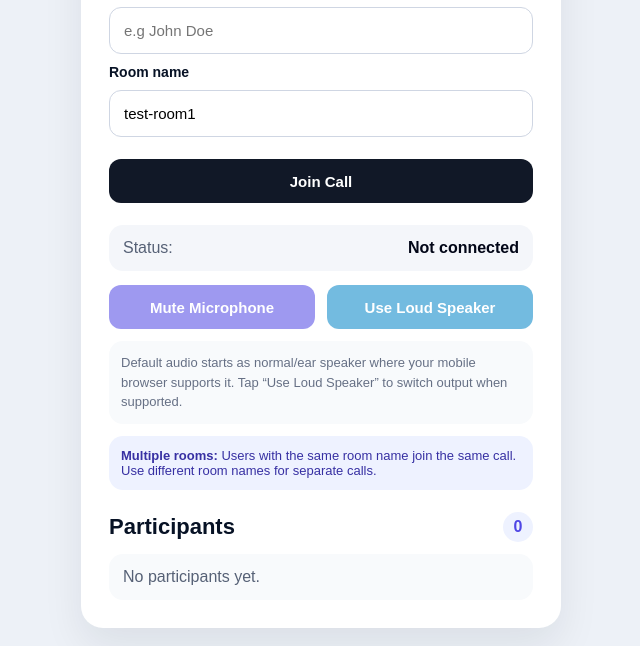
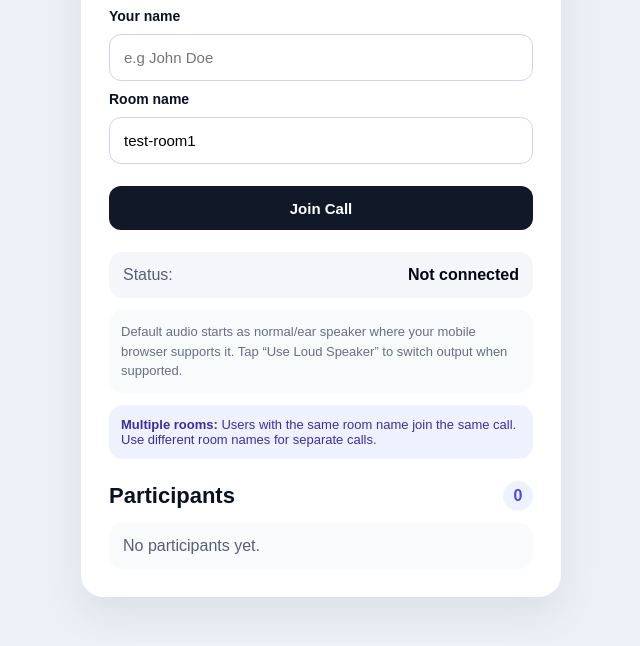
Before and after one commit to farazmundia/crazynaters, a website: page public/index.html in a window 1280 px wide. Shown: the part 158-804 px from the top of the page, without its empty margins (319-959 px from the left). Drawn offline with Linux system fonts and the light colour scheme.

Commit message:
mute buttons

```diff
--- a/public/index.html
+++ b/public/index.html
@@ -38,10 +38,10 @@
         <strong id="statusText">Not connected</strong>
       </div>
 
-      <div class="controls">
+      <!-- <div class="controls">
         <button id="micBtn" type="button" class="btn purple" disabled>Mute Microphone</button>
         <button id="speakerBtn" type="button" class="btn blue" disabled>Use Loud Speaker</button>
-      </div>
+      </div> -->
 
       <p id="deviceHelp" class="device-help">
         Default audio starts as normal/ear speaker where your mobile browser supports it. Tap “Use Loud Speaker” to switch output when supported.
```
